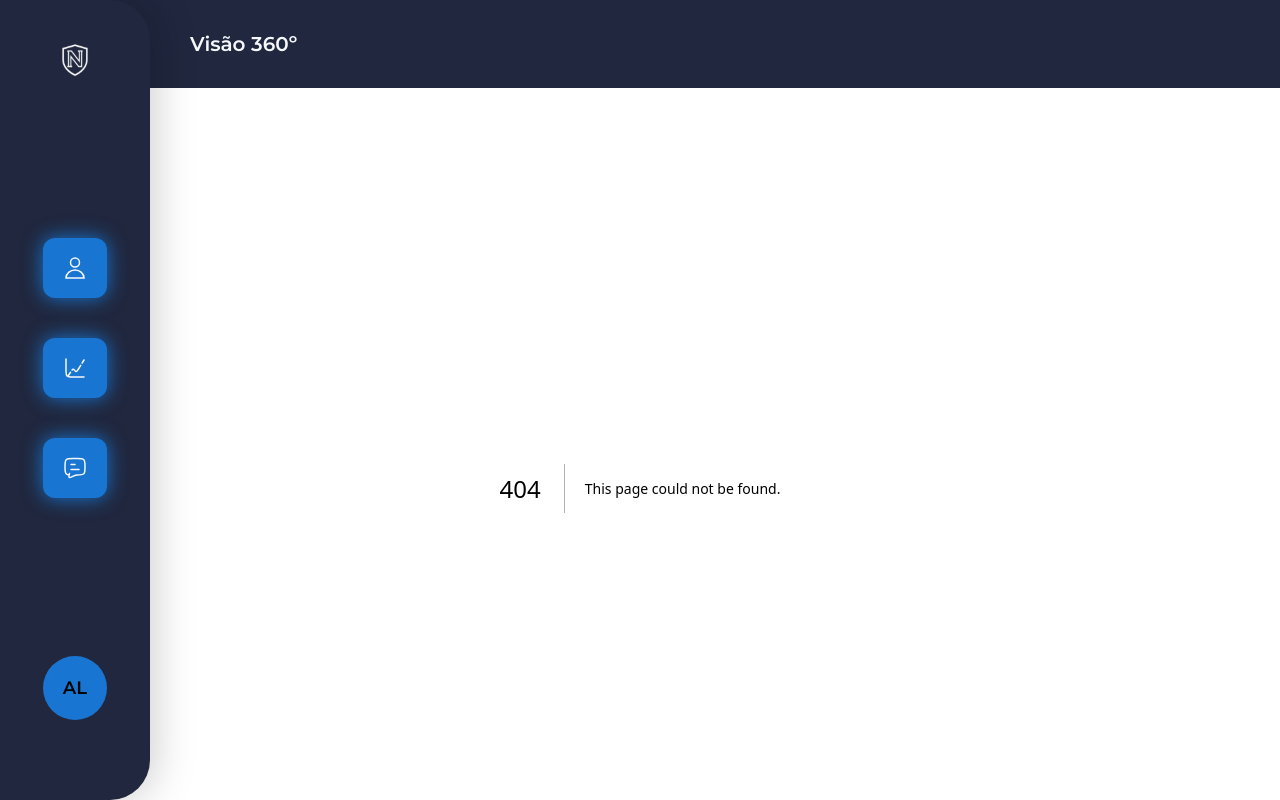
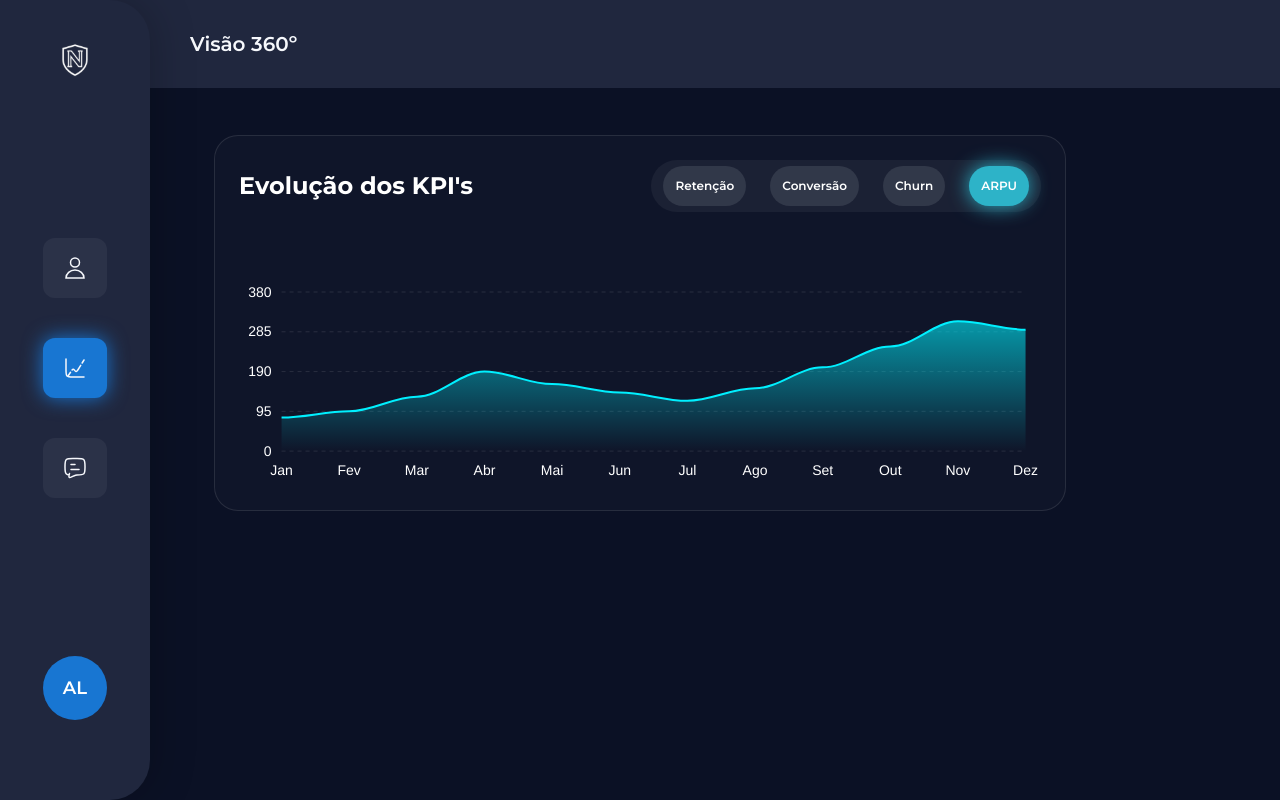
Before and after one commit to andresleao/nortus-client, a Next.js app: page /dashboard in a window 1280 px wide. Before the commit this address had no page. Built offline with nearby package versions, Linux system fonts and the light colour scheme.

Commit message:
Chart do tipo Curva Suave e sessão de kpis

```diff
--- /dev/null
+++ b/app/dashboard/page.tsx
@@ -0,0 +1,9 @@
+import KpiSection from "@/components/dashboard/kpi-section";
+
+export default function Dashboard() {
+    return (
+        <div className="mt-[--header-height] pt-[47px] flex flex-col items-center w-full">
+            <KpiSection />
+        </div>
+    );
+}
--- a/app/vision/page.tsx
+++ /dev/null
@@ -1,7 +0,0 @@
-export default function VisionPage() {
-  return (
-    <div className="mt-[--header-height] ml-[var(--side-menu-width)]">
-      <h1>Visão 360º</h1>
-    </div>
-  );
-}
--- /dev/null
+++ b/components/charts/smooth-curve-chart.tsx
@@ -0,0 +1,95 @@
+'use client';
+import React from "react";
+import ReactApexChart from "react-apexcharts";
+
+const SmoothCurveChart = () => {
+  const series = [
+    {
+      name: "Receita",
+      data: [80, 95, 130, 190, 160, 140, 120, 150, 200, 250, 310, 290],
+    },
+  ];
+
+  const options: ApexCharts.ApexOptions = {
+    chart: {
+      type: "area",
+      toolbar: { show: false },
+      zoom: { enabled: false },
+      background: "transparent",
+      offsetY: 10,
+    },
+    colors: ["#00F0FF"],
+    dataLabels: { enabled: false },
+    stroke: {
+      curve: "smooth",
+      width: 2,
+    },
+    fill: {
+      type: "gradient",
+      gradient: {
+        shadeIntensity: 1,
+        opacityFrom: 0.6,
+        opacityTo: 0,
+        stops: [0, 100],
+        colorStops: [
+          {
+            offset: 0,
+            color: "#00F0FF",
+            opacity: 0.6,
+          },
+          {
+            offset: 100,
+            color: "#00F0FF",
+            opacity: 0,
+          },
+        ],
+      },
+    },
+    tooltip: {
+      enabled: true,
+      theme: "dark",
+      y: {
+        formatter: (val: number) => `R$ ${val.toFixed(1)}k`,
+      },
+    },
+    xaxis: {
+      categories: [
+        "Jan", "Fev", "Mar", "Abr", "Mai", "Jun",
+        "Jul", "Ago", "Set", "Out", "Nov", "Dez",
+      ],
+      axisBorder: { show: false },
+      axisTicks: { show: false },
+      labels: {
+        style: { colors: "#FFF", fontSize: "14px" },
+      },
+    },
+    yaxis: {
+      min: 0,
+      max: 380,
+      tickAmount: 4,
+      labels: {
+        style: { colors: "#FFF", fontSize: "14px" },
+      },
+    },
+    grid: {
+      borderColor: "rgba(255, 255, 255, 0.1)",
+      strokeDashArray: 4,
+      padding: {
+        bottom: 70,
+      },
+    },
+  };
+
+  return (
+    <div className="p-4 rounded-md">
+      <ReactApexChart
+        options={options}
+        series={series}
+        type="area"
+        height={300}
+      />
+    </div>
+  );
+};
+
+export default SmoothCurveChart;
--- /dev/null
+++ b/components/dashboard/kpi-section.tsx
@@ -0,0 +1,17 @@
+import SmoothCurveChart from "../charts/smooth-curve-chart";
+import CustomContainer from "../custom-container";
+import KpiSelection from "./kpi-selection";
+
+export default function KpiSection() {
+    return (
+        <CustomContainer width="w-[852px] h-[376px]">
+            <div className="flex justify-between items-center p-6">
+                <span className="font-bold text-2xl leading-[16px]">
+                    Evolução dos KPI's
+                </span>
+                <KpiSelection />
+            </div>
+            <SmoothCurveChart />
+        </CustomContainer>
+    );
+}
--- /dev/null
+++ b/components/dashboard/kpi-selection.tsx
@@ -0,0 +1,12 @@
+import TextButton from "../text-button";
+
+export default function KpiSelection() {
+    return (
+        <div className="flex items-center justify-center gap-x-[24px] py-[6px] px-[12px] rounded-full bg-white/5">
+            <TextButton label="Retenção" />
+            <TextButton label="Conversão"/>
+            <TextButton label="Churn" />
+            <TextButton label="ARPU" backgroundColor="#2DB3C8" />
+        </div>
+    );
+}
--- a/components/icon-button.tsx
+++ b/components/icon-button.tsx
@@ -1,19 +1,36 @@
+import clsx from 'clsx';
 import Image from 'next/image';
+import Link from 'next/link';
 
 type IconButtonProps = {
   src: string;
   alt: string;
+  href?: string;
+  isActive?: boolean;
+
 };
 
-export default function IconButton({ src, alt }: IconButtonProps) {
+export default function IconButton({ src, alt, href, isActive = false }: IconButtonProps) {
+  const buttonClasses = clsx(
+    'w-16 h-[60px] rounded-[12px] flex items-center justify-center transition-all duration-200',
+    {
+      'bg-[#1876D2] [filter:drop-shadow(0_0_10px_#1876D2)]': isActive,
+      'bg-white/5': !isActive,
+      'cursor-pointer': href
+    }
+  );
+
+  if (!href) {
+    return (
+      <div className={buttonClasses}>
+        <Image src={src} alt={alt} width={24} height={24} priority />
+      </div>
+    );
+  }
+
   return (
-    <div
-      className="
-        w-16 h-[60px] rounded-[12px] bg-[#1876D2]
-        flex items-center justify-center
-        [filter:drop-shadow(0_0_10px_#1876D2)]"
-    >
+    <Link href={href} className={buttonClasses}>
       <Image src={src} alt={alt} width={24} height={24} priority />
-    </div>
+    </Link>
   );
 }
--- a/components/side-menu.tsx
+++ b/components/side-menu.tsx
@@ -1,8 +1,13 @@
+'use client';
 import Image from 'next/image';
 import IconButton from '@/components/icon-button';
 import UserProfile from '@/components/user-profile';
+import { paths } from '@/paths';
+import { usePathname } from 'next/navigation';
 
 export default function SideMenu() {
+  const pathname = usePathname();
+
   return (
     <div
       className="
@@ -15,8 +20,7 @@ export default function SideMenu() {
         rounded-br-[40px]
         [filter:drop-shadow(4px_0_20px_rgba(0,0,0,0.2))]
         flex flex-col items-center justify-between
-                py-10
-              "
+        py-10"
     >
       <Image
         src="/nortus_logo.svg"
@@ -26,8 +30,18 @@ export default function SideMenu() {
         priority
       />
       <div className="flex flex-col gap-10">
-        <IconButton src="/user.svg" alt="Nortus logo" />
-        <IconButton src="/graphic.svg" alt="ícone de gráfico" />
+        <IconButton
+          src="/user.svg"
+          alt="Nortus logo"
+           href={paths.home()}
+           isActive={pathname === paths.home()}
+          />
+        <IconButton
+          src="/graphic.svg"
+          alt="ícone de gráfico"
+          href={paths.dashboard()}
+          isActive={pathname === paths.dashboard()}
+        />
         <IconButton src="/dialog.svg" alt="ícone de diálogo" />
       </div>
       <div className="mb-10">
--- a/components/text-button.tsx
+++ b/components/text-button.tsx
@@ -1,19 +1,27 @@
 import clsx from "clsx";
 
 type TextButtonProps = {
-    label: string
-    margin?: string
+    label: string;
+    margin?: string;
+    backgroundColor?: string;
 }
 
-export default function TextButton({ label, margin }: TextButtonProps ) {
+export default function TextButton({
+    label,
+    margin,
+    backgroundColor
+}: TextButtonProps ) {
     return (
-       <button
+        <button
             className={clsx(
                 margin,
-                "rounded-full bg-[#1876D2] p-[12px] cursor-pointer",
+                "rounded-full p-[12px] cursor-pointer",
                 "flex items-center justify-center w-fit",
-                "[filter:drop-shadow(0_0_10px_#1876D2)]"
             )}
+            style={{
+                backgroundColor: backgroundColor ?? "#F6F8FC1A",
+                filter: `drop-shadow(0 0 10px ${backgroundColor ?? null})`,
+              }}
         >
             <span className="font-semibold text-[12px] leading-[16px]">
                 {label}
--- a/components/vision/ia-suggestion/options-selector.tsx
+++ b/components/vision/ia-suggestion/options-selector.tsx
@@ -5,7 +5,7 @@ export default function OptionsSelector() {
         <div className="flex items-center justify-center gap-x-[24px] py-[6px] px-[12px] rounded-full bg-white/5">
             <TextButton label="NBX" />
             <TextButton label="NBA"/>
-            <TextButton label="NBO" />
+            <TextButton label="NBO" backgroundColor="#1876D2" />
         </div>
     );
 }
--- /dev/null
+++ b/paths.ts
@@ -0,0 +1,4 @@
+export const paths = {
+    home: () => '/',
+    dashboard: () => '/dashboard',
+  };
```
Lines whose indentation alone changed are shown as unchanged.
